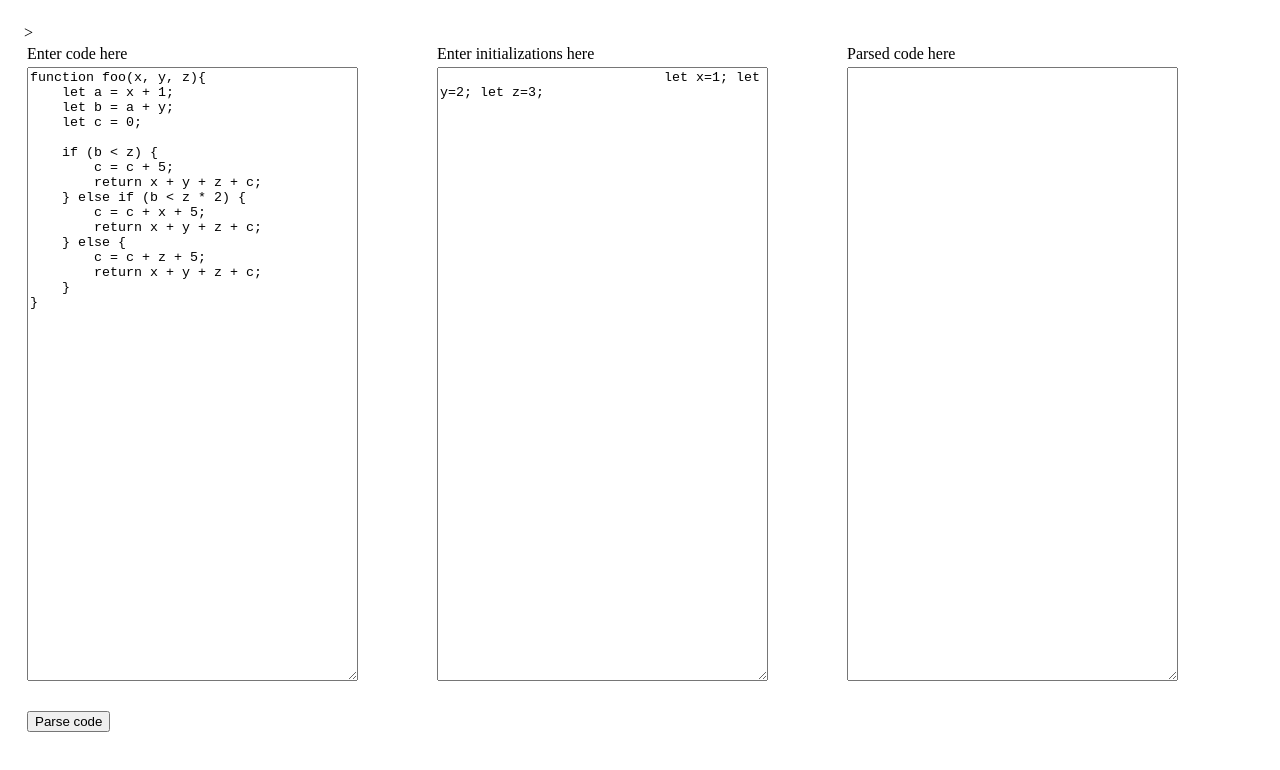
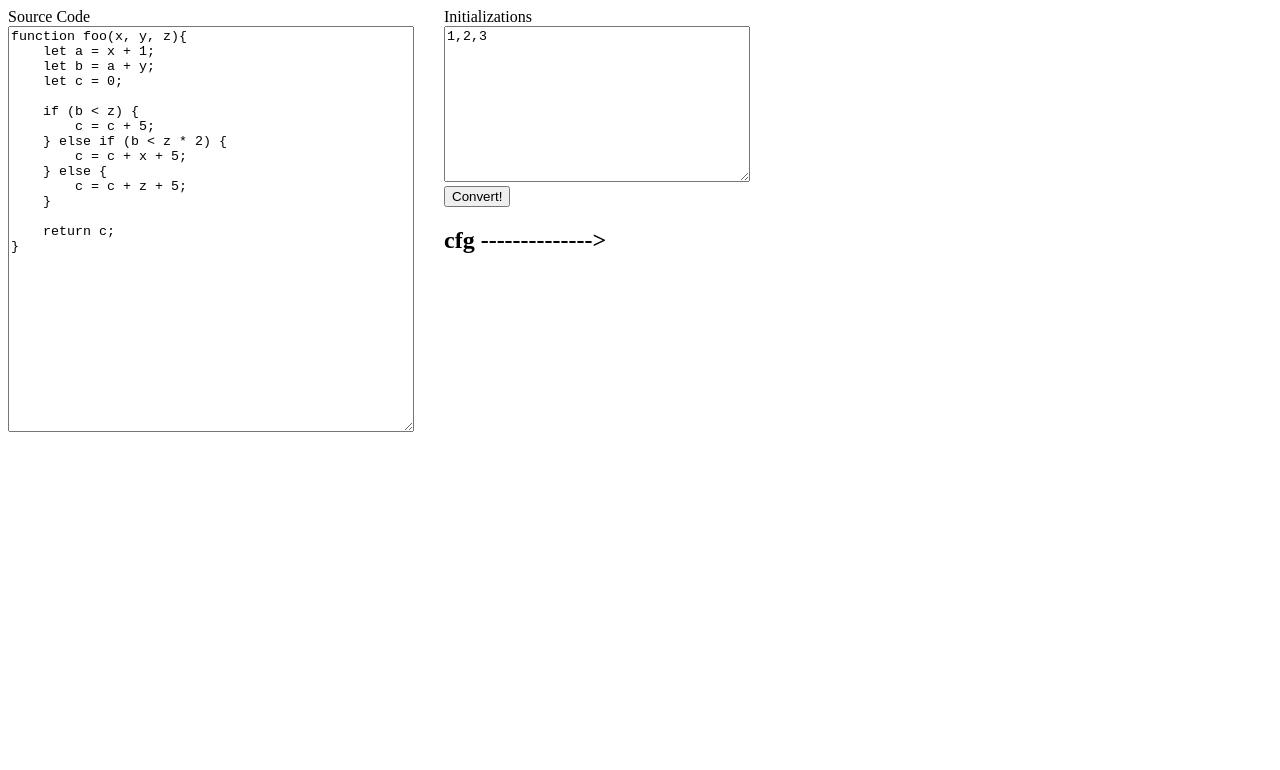
Before and after one commit to shachafn/shachafn-sqe-workshop-2018-exercise-3, a website built with webpack: page index.html in a window 1280 px wide. Built offline with nearby package versions, Linux system fonts and the light colour scheme.

Commit message:
Changed UI.

```diff
--- a/index.html
+++ b/index.html
@@ -2,56 +2,35 @@
 <html lang="en">
 <head>
     <style>
-        t {background-color: red}
-        f {background-color: green}
+        #section-left {
+            overflow:hidden;
+        }
+        #section-right1 {
+            width:220px;
+            margin-left:30px;
+            float:right;
+        }
+        #section-right2 {
+            width:220px;
+            margin-left:100px;
+            float:right;
+        }
+        section {
+            border:0px solid #999;
+            height:1000px;
+        }
     </style>
-</head>>
-    <head>
-        <link rel="stylesheet" href="styles.css">
 </head>
 <head>
     <meta charset="UTF-8">
-
     <style>
-            table {
-                width: 100%;
-                height: 100%;
-            }
-
-            .textAreaWrapper {
-                width: 100%;
-                height: 80vh;
-            }
-
-            textarea {
-                width: 80%;
-                height: 95%;
-            }
+        .indent-1 section {width: 50%; float: left;}
     </style>
 </head>
 <body>
-        <table>
-            <tr>
-                <td>
-                    <div>
-                        <label>Enter code here</label>
-                    </div>
-                </td>
-                <td>
-                    <div>
-                        <label>Enter initializations here</label>
-                    </div>
-                </td>
-                <td>
-                    <div>
-                        <label>Parsed code here</label>
-                    </div>
-                </td>
-            </tr>
-            <tr>
-                <td>
+<section id="section-left"  style="float-offset: 0px; float:left">Source Code
     <div class="textAreaWrapper">
-                        <textarea id="codePlaceholder" title="Enter code here">
+                <textarea id="codePlaceHolder" title="Enter code here" style='width:400px; height:400px;'>
 function foo(x, y, z){
     let a = x + 1;
     let b = a + y;
@@ -59,42 +38,30 @@ function foo(x, y, z){
 
     if (b < z) {
         c = c + 5;
-        return x + y + z + c;
     } else if (b < z * 2) {
         c = c + x + 5;
-        return x + y + z + c;
     } else {
         c = c + z + 5;
-        return x + y + z + c;
     }
+
+    return c;
 }
                 </textarea>
     </div>
-                </td>
-                <td>
+</section>
+<section id="section-right1" style="float-offset: 2222px; float:left" >Initializations
     <div class="textAreaWrapper">
-                        <textarea id="initializationsPlaceholder" title="Enter initializations here">
-                            let x=1; let y=2; let z=3;
+                        <textarea id="initializationsPlaceholder" title="Enter initializations here" style='width:300px; height:150px;'>
+1,2,3
                         </textarea>
+        <button id="convert-button">Convert!</button>
+        <h1>cfg --------------></h1>
     </div>
-                </td>
-                <td>
-                    <div class="textAreaWrapper">
-                        <textarea id="parsedCode" title="Parse code"></textarea>
-                    </div>
-                </td>
-            </tr>
-            <tr>
-                <td>
-                    <div>
-                        <button id="codeSubmissionButton">Parse code</button>
-                    </div>
-                </td>
-                <td>
-                </td>
-            </tr>
-        </table>
-
+</section>
+<section id="section-right2" style="float-offset: 2222px; float:left" >
+    <div id="svg-draw"></div>
+    <div id="svg-draw1"></div>
+</section>
 <script src="dist/bundle.js"></script>
 </body>
 </html>
```
Lines whose indentation alone changed are shown as unchanged.
